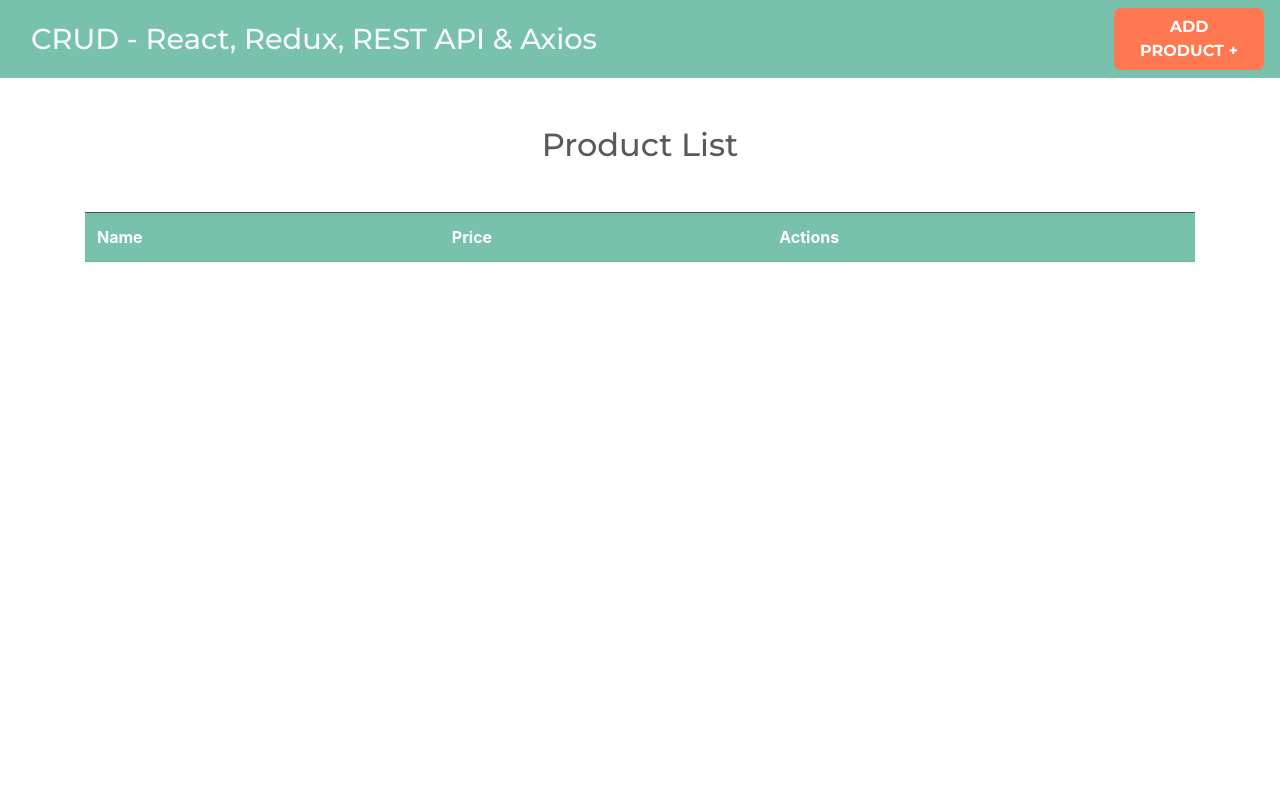
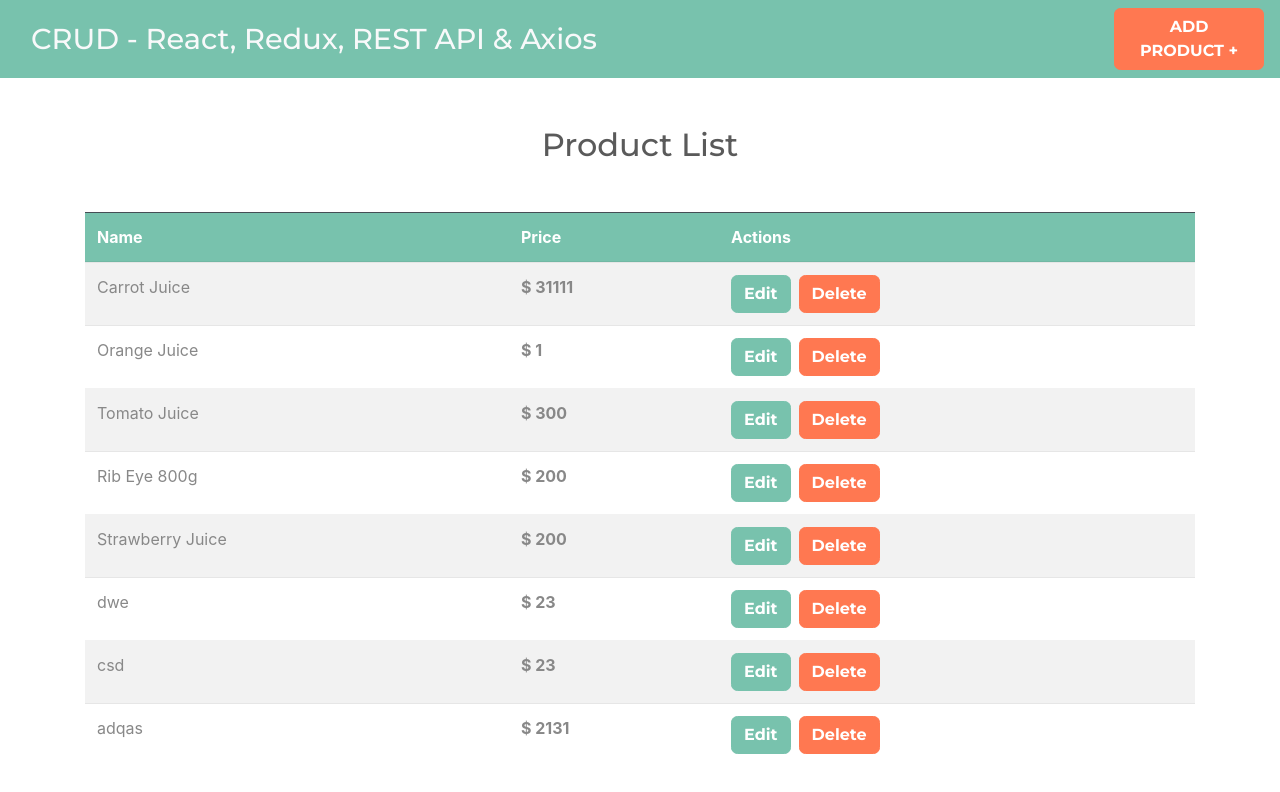
Before and after one commit to felipellc7/crud-redux, a React (Create React App) app: page / in a window 1280 px wide. Shown: the top 792 px of the page. Built offline with nearby package versions, Linux system fonts and the light colour scheme; data requests are answered from the project's data file.

Commit message:
show products on main view

```diff
--- /dev/null
+++ b/src/components/Product.js
@@ -0,0 +1,20 @@
+import React from 'react';
+import { Link } from 'react-router-dom';
+
+const Product = ({product}) => {
+  return (
+    <tr>
+      <td>{product.name}</td>
+      <td><span className="font-weight-bold">$ {product.price}</span></td>
+      <td className="acciones">
+        <Link
+          to={`/products/edit/${product.id}`}
+          className="btn btn-primary mr-2"
+        >Edit</Link>
+        <button type="button" className="btn btn-danger">Delete</button>
+      </td>
+    </tr>
+  );
+}
+
+export default Product;
--- a/src/components/Products.js
+++ b/src/components/Products.js
@@ -1,6 +1,7 @@
 import React, { useEffect } from 'react';
 import { useDispatch, useSelector } from 'react-redux';
 import { getProductsAction } from './../actions/productActions'
+import Product from './Product';
 
 const Products = () => {
   const dispatch = useDispatch()
@@ -10,6 +11,9 @@ const Products = () => {
     const loadProducts = () => dispatch(getProductsAction())
     loadProducts()
   }, [])
+
+  const products = useSelector(state => state.products.products)
+  console.log('products', products)
 
 
   return (
@@ -24,7 +28,16 @@ const Products = () => {
           </tr>
         </thead>
         <tbody>
-
+          {products.length === 0 ? "There aren't products!" : (
+            products.map(product => {
+              return (
+                <Product
+                  key={product.id}
+                  product={product}
+                />
+              )
+            })
+          )}
         </tbody>
       </table>
     </>
```
